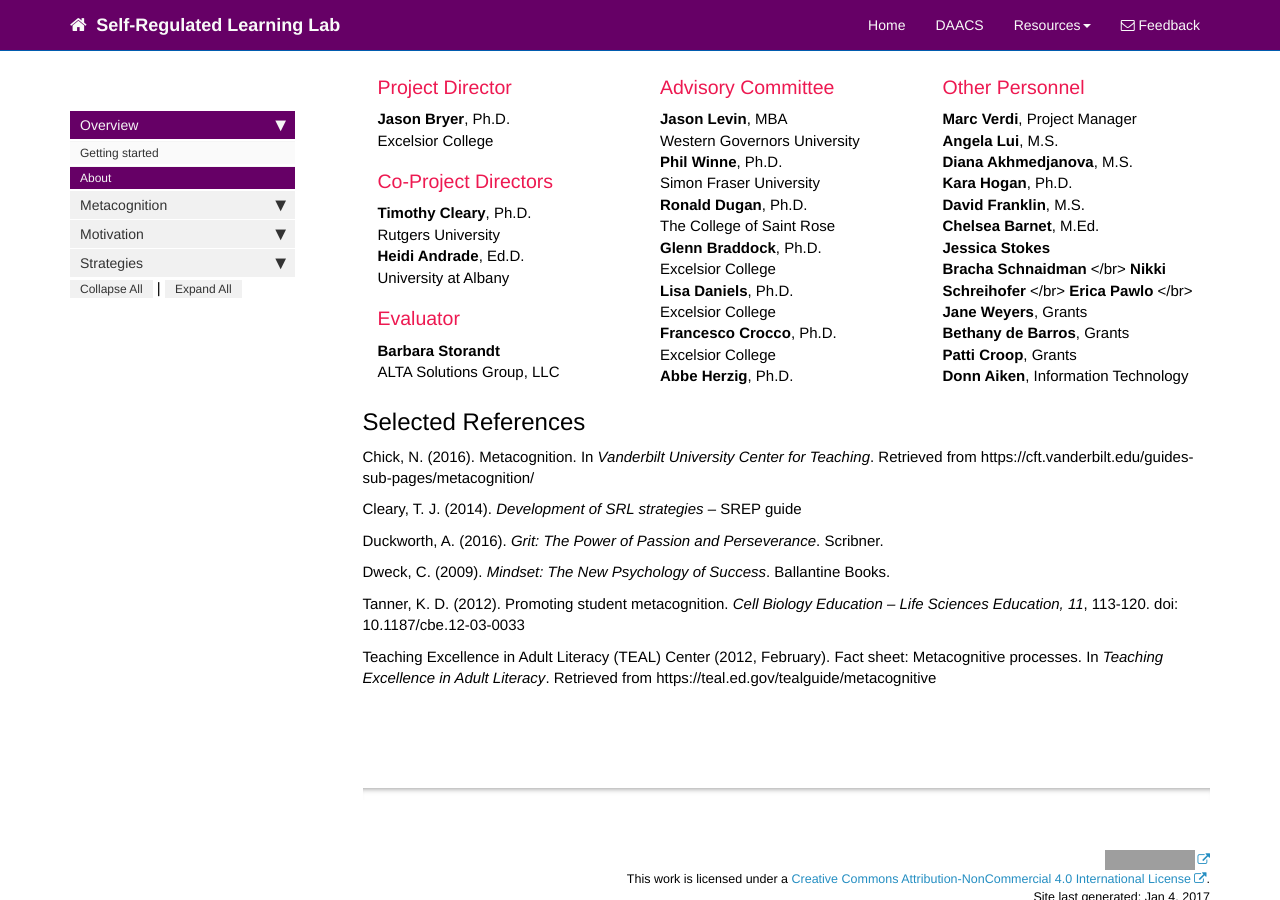
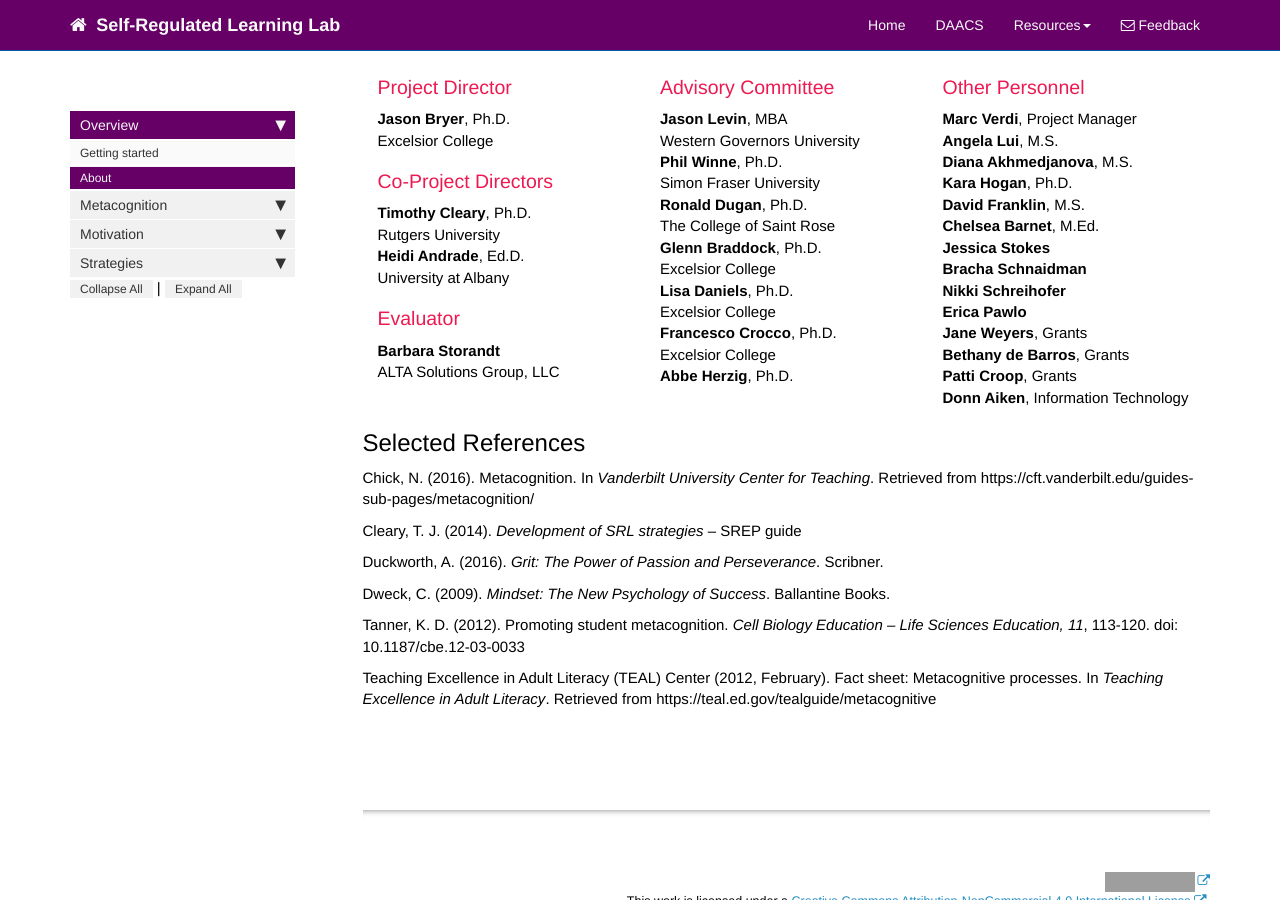
Before and after one commit to handrade11/SRL, a Jekyll site: the page built from docs/about.md, in a window 1280 px wide and 900 px high, scrolled down 468 px. Built offline with Jekyll 4.4.1, drawn with Linux system fonts in a browser that asks for light colours; nearby versions of some CDN libraries; comment, search, counter and statistics services are not loaded; grey boxes are pictures that could not be loaded.

Commit message:
Fixed typo

```diff
--- a/docs/about.md
+++ b/docs/about.md
@@ -58,13 +58,13 @@ The Diagnostic Assessment and Achievement of College Skills and the Self-Regulat
 <b>David Franklin</b>, M.S.<br />
 <b>Chelsea Barnet</b>, M.Ed.<br />
 <b>Jessica Stokes</b> <br />
-<b>Bracha Schnaidman</b> </br>
-<b>Nikki Schreihofer</b> </br>
-<b>Erica Pawlo</b> </br>
-<b>Jane Weyers</b>, Grants<br />
-<b>Bethany de Barros</b>, Grants<br />
-<b>Patti Croop</b>, Grants<br />
-<b>Donn Aiken</b>, Information Technology<br />
+<b>Bracha Schnaidman</b> <br />
+<b>Nikki Schreihofer</b> <br />
+<b>Erica Pawlo</b> <br />
+<b>Jane Weyers</b>, Grants <br />
+<b>Bethany de Barros</b>, Grants <br />
+<b>Patti Croop</b>, Grants <br />
+<b>Donn Aiken</b>, Information Technology <br />
 </div>
 
 </div>
```
